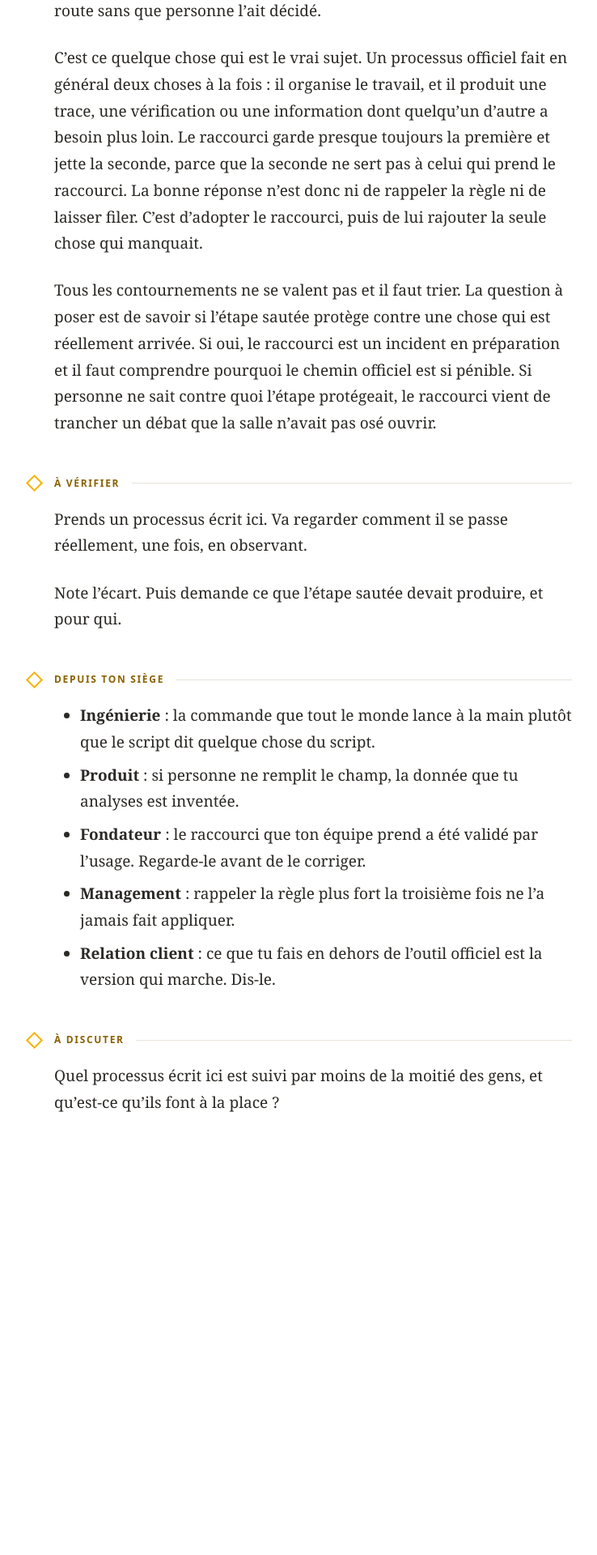
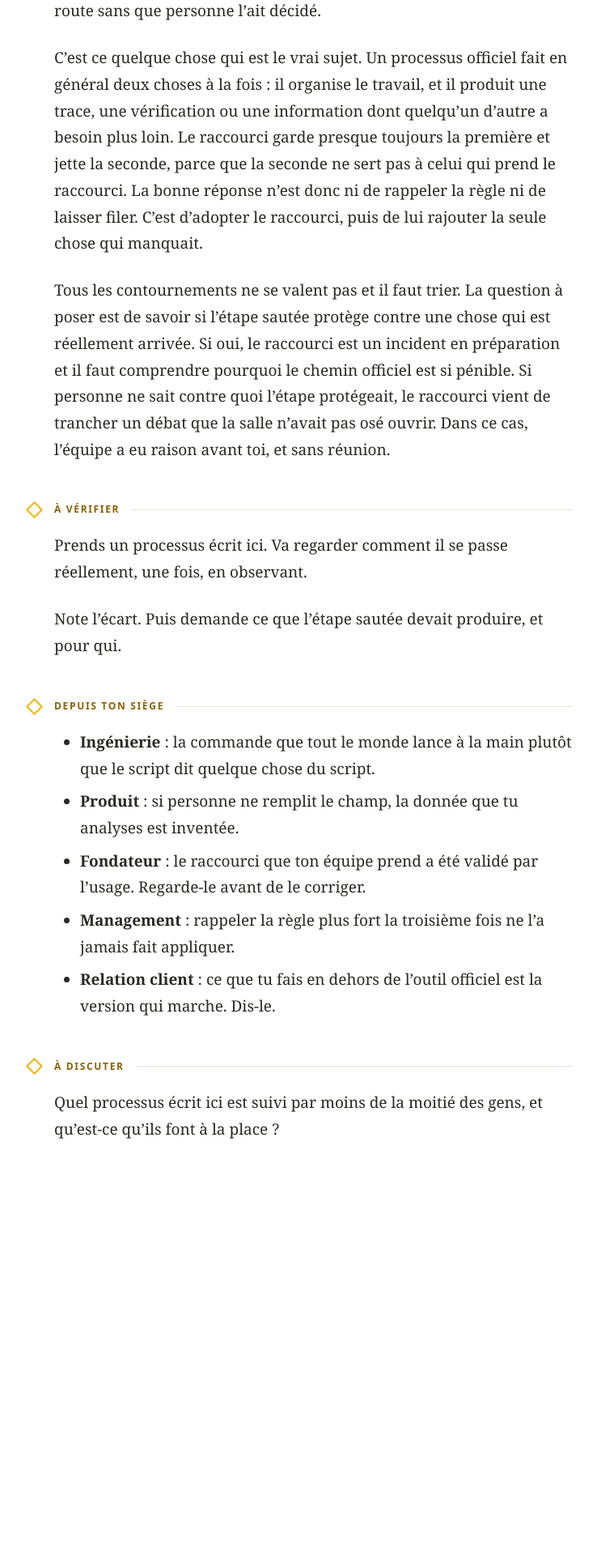
Before and after one commit to luuuc/build-here-book, a Jekyll site: the page built from _chapters/07-05-le-raccourci-que-tout-le-monde-prend-est-le-vrai-processus.md, in a window 1280 px wide. Shown: the part 1109-3029 px from the top of the page at 81% size, without its empty margins (253-991 px from the left). Built offline with Jekyll 4.4.1, drawn with Linux system fonts in a browser that asks for light colours.

Commit message:
feat(chapters): une carte où l'équipe a eu raison avant toi
Le raccourci qui tranche un débat que la salle n'avait pas osé ouvrir
était présenté comme une information. C'est aussi une compétence, et
la carte le dit maintenant.

```diff
--- a/_chapters/07-05-le-raccourci-que-tout-le-monde-prend-est-le-vrai-processus.md
+++ b/_chapters/07-05-le-raccourci-que-tout-le-monde-prend-est-le-vrai-processus.md
@@ -34,7 +34,7 @@ Le formulaire de demande n'est plus rempli, tout passe par message direct. La re
 
 C'est ce quelque chose qui est le vrai sujet. Un processus officiel fait en général deux choses à la fois : il organise le travail, et il produit une trace, une vérification ou une information dont quelqu'un d'autre a besoin plus loin. Le raccourci garde presque toujours la première et jette la seconde, parce que la seconde ne sert pas à celui qui prend le raccourci. La bonne réponse n'est donc ni de rappeler la règle ni de laisser filer. C'est d'adopter le raccourci, puis de lui rajouter la seule chose qui manquait.
 
-Tous les contournements ne se valent pas et il faut trier. La question à poser est de savoir si l'étape sautée protège contre une chose qui est réellement arrivée. Si oui, le raccourci est un incident en préparation et il faut comprendre pourquoi le chemin officiel est si pénible. Si personne ne sait contre quoi l'étape protégeait, le raccourci vient de trancher un débat que la salle n'avait pas osé ouvrir.
+Tous les contournements ne se valent pas et il faut trier. La question à poser est de savoir si l'étape sautée protège contre une chose qui est réellement arrivée. Si oui, le raccourci est un incident en préparation et il faut comprendre pourquoi le chemin officiel est si pénible. Si personne ne sait contre quoi l'étape protégeait, le raccourci vient de trancher un débat que la salle n'avait pas osé ouvrir. Dans ce cas, l'équipe a eu raison avant toi, et sans réunion.
 
 ## À vérifier
 
```
